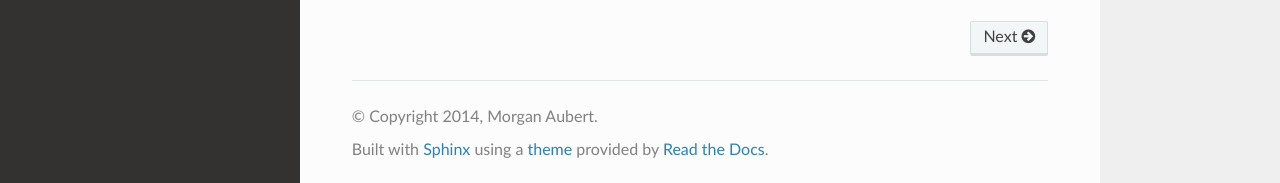
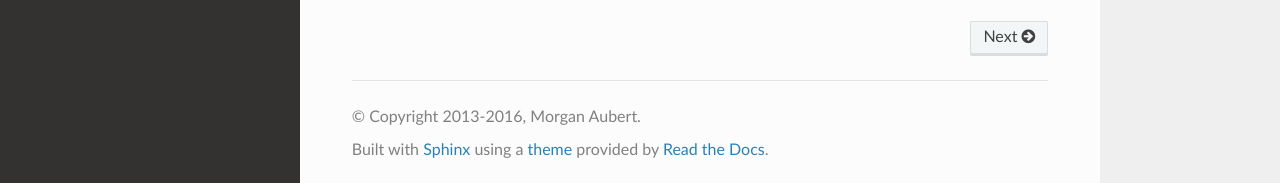
Before and after one commit to ellmetha/django-precise-bbcode, a Sphinx documentation site: the page built from docs/index.rst, in a window 1280 px wide and 900 px high, scrolled down 737 px. Shown: the part 714-897 px from the top of the window. Built offline with Sphinx 7.4.7 and the Read the Docs theme 2.0.0, drawn with Linux system fonts in a browser that asks for light colours.

Commit message:
Update doc conf

```diff
--- a/docs/conf.py
+++ b/docs/conf.py
@@ -43,7 +43,7 @@ master_doc = 'index'
 
 # General information about the project.
 project = u'django-precise-bbcode'
-copyright = u'2014, Morgan Aubert'
+copyright = u'2013-2016, Morgan Aubert'
 
 # The version info for the project you're documenting, acts as replacement for
 # |version| and |release|, also used in various other places throughout the
```
